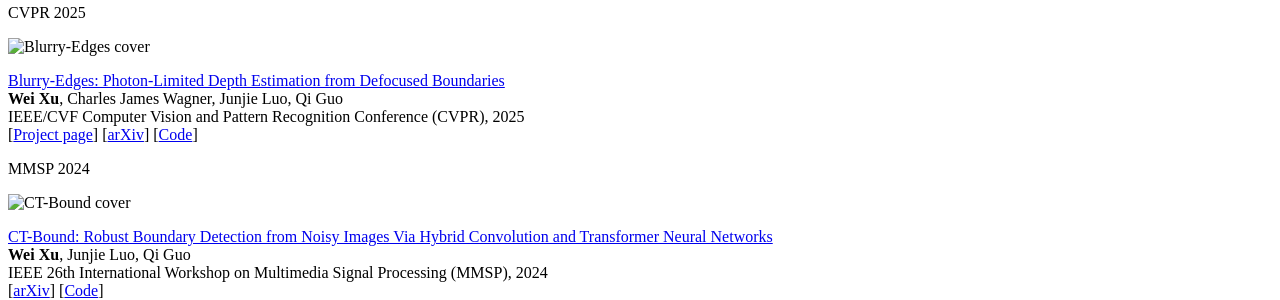
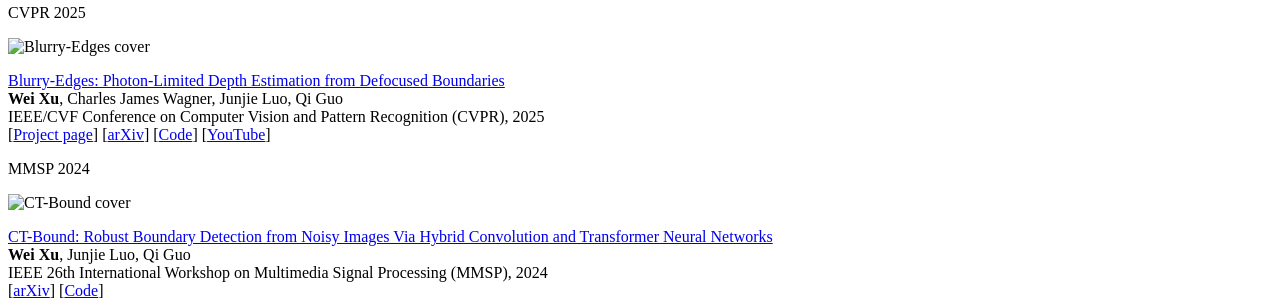
Before and after one commit to xuweiwen/xuweiwen.github.io, a Jekyll site: the page built from _pages/includes/publications.md, in a window 1280 px wide. Shown: the part 498-798 px from the top of the page. Built offline with Jekyll 4.4.1, drawn with Linux system fonts in a browser that asks for light colours; our own code applies the rules of GitHub Pages for plain Markdown files.

Commit message:
Updated YouTube link for Blurry-Edges

```diff
--- a/_pages/includes/publications.md
+++ b/_pages/includes/publications.md
@@ -15,8 +15,8 @@
 
 [Blurry-Edges: Photon-Limited Depth Estimation from Defocused Boundaries](https://arxiv.org/abs/2503.23606)<br>
 **Wei Xu**, Charles James Wagner, Junjie Luo, Qi Guo<br>
-IEEE/CVF Computer Vision and Pattern Recognition Conference (CVPR), 2025<br>
-[[Project page](https://blurry-edges.qiguo.org/)] [[arXiv](https://arxiv.org/abs/2503.23606)] [[Code](https://github.com/guo-research-group/Blurry-Edges)]
+IEEE/CVF Conference on Computer Vision and Pattern Recognition (CVPR), 2025<br>
+[[Project page](https://blurry-edges.qiguo.org/)] [[arXiv](https://arxiv.org/abs/2503.23606)] [[Code](https://github.com/guo-research-group/Blurry-Edges)] [[YouTube](https://youtu.be/ZUqNXTuO0u8)]
 
 </div>
 </div>
```
